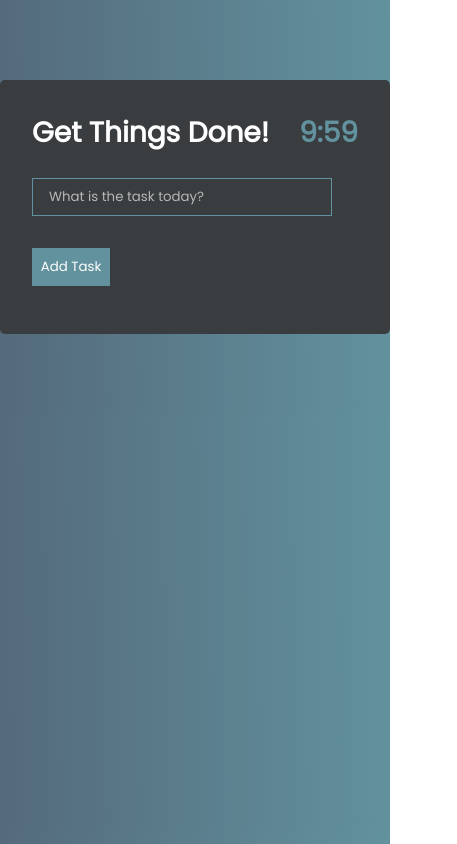
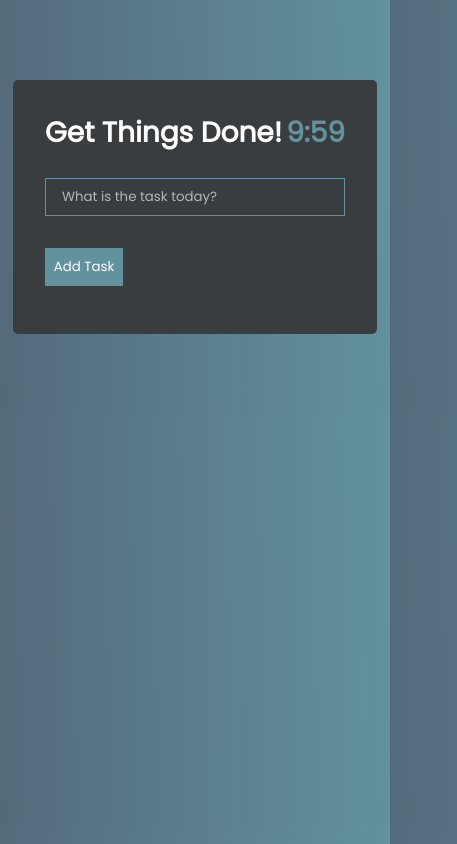
Before and after one commit to alexChachkhiani/todo-list, a React (Vite) app: page / in a window 390 px wide. Shown: the whole page, 457 px wide, since content can reach past the window. Built offline with nearby package versions, Linux system fonts and the light colour scheme.

Commit message:
added mobile support + fixed time

```diff
--- a/src/App.css
+++ b/src/App.css
@@ -125,3 +125,9 @@ h1 {
 .edit-icon {
   padding-left: 10px;
 }
+
+@media only screen and (max-width: 600px) {
+  .todo-wrapper {
+    margin: 5rem 5rem 5rem 5rem;
+  }
+}
--- a/src/Components/TodoWrapper.jsx
+++ b/src/Components/TodoWrapper.jsx
@@ -35,11 +35,16 @@ export const TodoWrapper = () => {
     useEffect(() => {
       setInterval(() => setTime(new Date()), 1000)
     }, [])
+
+    let minutes = time.getMinutes();
+    if (minutes < 10) {
+      return "0" + minutes
+    }
   return (
     <div className="todo-wrapper">
         <header>
           <h1>Get Things Done!</h1>
-          <h1 className="current-time">{time.getHours() + ":" + time.getMinutes()}</h1>
+          <h1 className="current-time">{time.getHours()}:{minutes}</h1>
         </header>
         <TodoForm addTodo={addTodo}/>
         {todos.map((todo, index) => (
```
